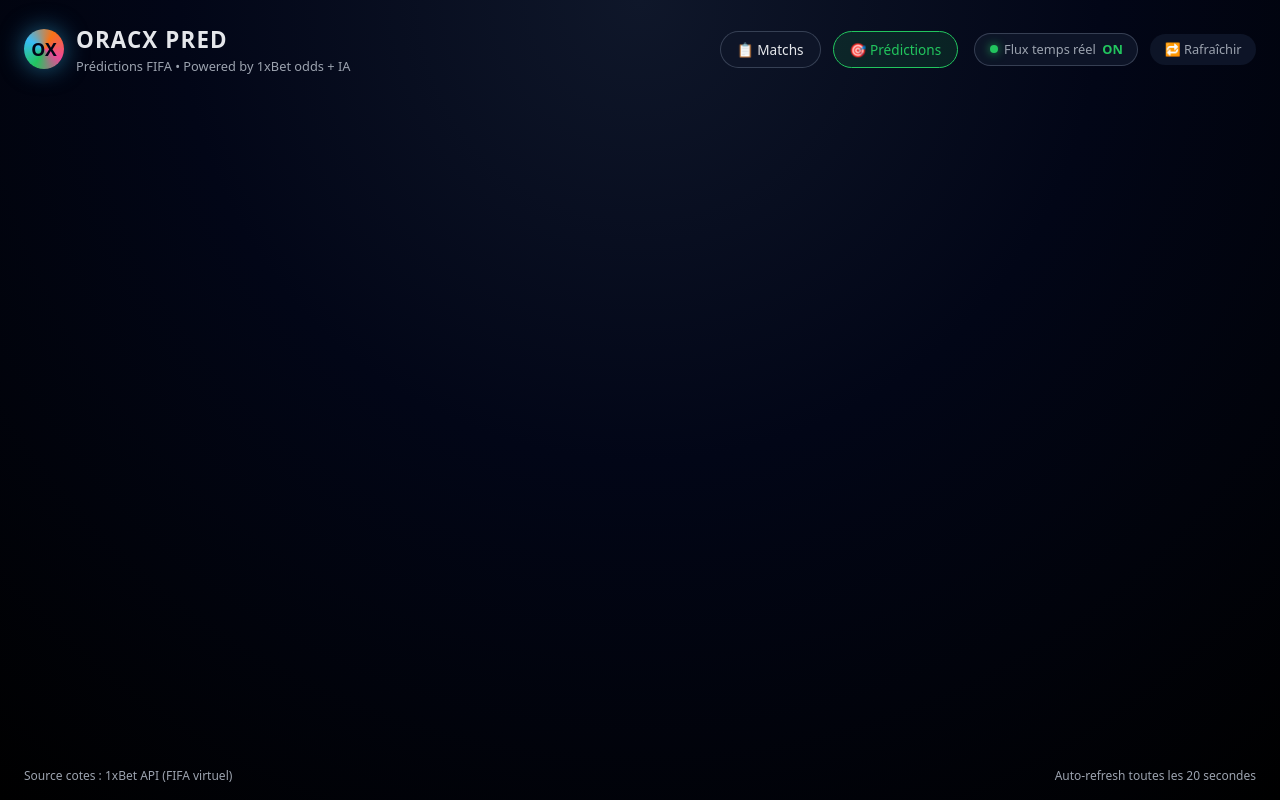
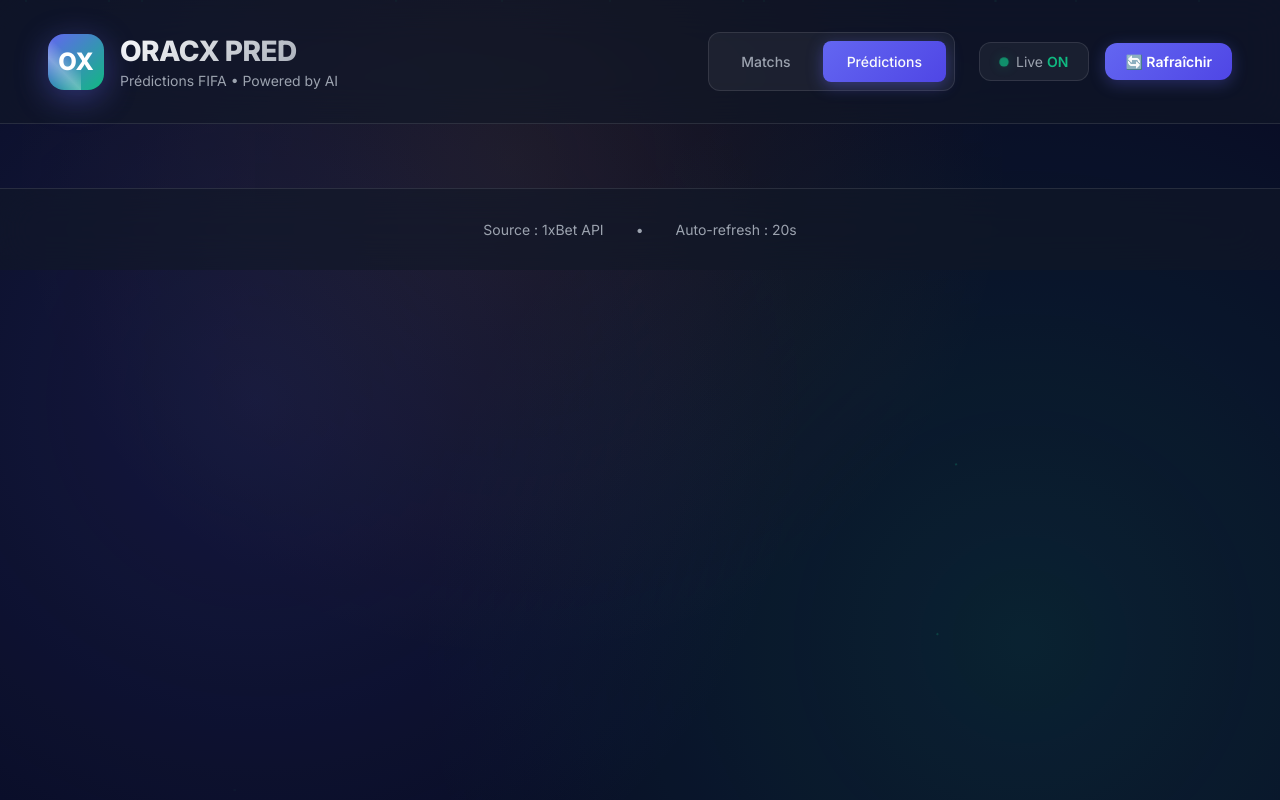
Before and after one commit to mkings225/ORACXPRED01, a Flask app: template templates/predictions.html in a window 1280 px wide. Run offline with Flask 3, Linux system fonts and the light colour scheme; the template is opened without the code that fills it, so the values that code supplies are empty.

Commit message:
Update predictions.html

```diff
--- a/templates/predictions.html
+++ b/templates/predictions.html
@@ -4,350 +4,460 @@
     <meta charset="utf-8" />
     <title>ORACX PRED – Prédictions IA</title>
     <meta name="viewport" content="width=device-width, initial-scale=1" />
+    <link href="https://fonts.googleapis.com/css2?family=Inter:wght@300;400;500;600;700;800&display=swap" rel="stylesheet">
     <style>
       :root {
-        --bg: #020817;
-        --bg-card: rgba(15, 23, 42, 0.95);
-        --bg-card-soft: rgba(15, 23, 42, 0.7);
-        --accent: #22c55e;
-        --accent-soft: rgba(34, 197, 94, 0.12);
-        --accent-2: #38bdf8;
-        --danger: #fb7185;
-        --text: #e5e7eb;
-        --muted: #9ca3af;
-        --border: rgba(148, 163, 184, 0.3);
+        --primary: #6366f1;
+        --primary-dark: #4f46e5;
+        --accent: #10b981;
+        --accent-glow: rgba(16, 185, 129, 0.4);
+        --danger: #ef4444;
+        --warning: #f59e0b;
+        --bg: #0a0e27;
+        --bg-elevated: #111827;
+        --bg-card: rgba(17, 24, 39, 0.8);
+        --text: #f9fafb;
+        --text-muted: #9ca3af;
+        --border: rgba(255, 255, 255, 0.1);
+        --glass: rgba(255, 255, 255, 0.05);
       }
 
       * {
+        margin: 0;
+        padding: 0;
         box-sizing: border-box;
       }
 
       body {
-        margin: 0;
+        font-family: 'Inter', -apple-system, BlinkMacSystemFont, sans-serif;
+        background: var(--bg);
+        color: var(--text);
         min-height: 100vh;
-        font-family: system-ui, -apple-system, BlinkMacSystemFont, "SF Pro Text",
-          sans-serif;
-        color: var(--text);
-        background: radial-gradient(circle at top, #0f172a 0, #020617 45%, #000 100%);
-        display: flex;
-        flex-direction: column;
+        overflow-x: hidden;
+        position: relative;
+      }
+
+      body::before {
+        content: '';
+        position: fixed;
+        top: 0;
+        left: 0;
+        width: 100%;
+        height: 100%;
+        background:
+          radial-gradient(circle at 20% 50%, rgba(99, 102, 241, 0.15) 0%, transparent 50%),
+          radial-gradient(circle at 80% 80%, rgba(16, 185, 129, 0.15) 0%, transparent 50%),
+          radial-gradient(circle at 40% 20%, rgba(245, 158, 11, 0.1) 0%, transparent 50%);
+        animation: gradientShift 20s ease infinite;
+        z-index: 0;
+        pointer-events: none;
+      }
+
+      @keyframes gradientShift {
+        0%, 100% { opacity: 1; }
+        50% { opacity: 0.8; }
+      }
+
+      .particles {
+        position: fixed;
+        top: 0;
+        left: 0;
+        width: 100%;
+        height: 100%;
+        overflow: hidden;
+        z-index: 1;
+        pointer-events: none;
+      }
+
+      .particle {
+        position: absolute;
+        width: 2px;
+        height: 2px;
+        background: var(--accent);
+        border-radius: 50%;
+        opacity: 0.3;
+        animation: float 15s infinite;
+      }
+
+      @keyframes float {
+        0% {
+          transform: translateY(100vh) translateX(0) rotate(0deg);
+          opacity: 0;
+        }
+        10% { opacity: 0.3; }
+        90% { opacity: 0.3; }
+        100% {
+          transform: translateY(-100vh) translateX(100px) rotate(360deg);
+          opacity: 0;
+        }
       }
 
       header {
-        padding: 1.5rem 1.5rem 0.5rem;
+        position: relative;
+        z-index: 100;
+        padding: 2rem 3rem;
+        backdrop-filter: blur(20px);
+        background: rgba(17, 24, 39, 0.6);
+        border-bottom: 1px solid var(--border);
         display: flex;
+        justify-content: space-between;
+        align-items: center;
         flex-wrap: wrap;
-        align-items: center;
-        justify-content: space-between;
-        gap: 1rem;
+        gap: 2rem;
       }
 
       .logo {
         display: flex;
         align-items: center;
-        gap: 0.75rem;
+        gap: 1rem;
       }
 
       .logo-mark {
-        width: 40px;
-        height: 40px;
-        border-radius: 999px;
-        background: conic-gradient(
-          from 210deg,
-          #22c55e,
-          #38bdf8,
-          #f97316,
-          #ec4899,
-          #22c55e
-        );
+        width: 56px;
+        height: 56px;
+        border-radius: 16px;
+        background: linear-gradient(135deg, var(--primary) 0%, var(--accent) 100%);
         display: flex;
         align-items: center;
         justify-content: center;
-        box-shadow: 0 0 25px rgba(56, 189, 248, 0.5);
+        box-shadow: 0 8px 32px rgba(99, 102, 241, 0.4);
+        position: relative;
+        overflow: hidden;
+      }
+
+      .logo-mark::before {
+        content: '';
+        position: absolute;
+        inset: 0;
+        background: linear-gradient(45deg, transparent 30%, rgba(255,255,255,0.3) 50%, transparent 70%);
+        animation: shine 3s infinite;
+      }
+
+      @keyframes shine {
+        0% { transform: translateX(-100%); }
+        100% { transform: translateX(100%); }
       }
 
       .logo-mark span {
         font-weight: 800;
-        font-size: 1.1rem;
-        color: #020617;
+        font-size: 1.5rem;
+        color: white;
+        position: relative;
+        z-index: 1;
       }
 
       .logo-text h1 {
-        margin: 0;
-        font-size: 1.4rem;
-        letter-spacing: 0.05em;
+        font-size: 1.75rem;
+        font-weight: 800;
+        background: linear-gradient(135deg, var(--text) 0%, var(--text-muted) 100%);
+        -webkit-background-clip: text;
+        -webkit-text-fill-color: transparent;
+        background-clip: text;
+        letter-spacing: -0.02em;
       }
 
       .logo-text p {
-        margin: 0.1rem 0 0;
-        font-size: 0.8rem;
-        color: var(--muted);
+        font-size: 0.875rem;
+        color: var(--text-muted);
+        margin-top: 0.25rem;
       }
 
       .nav-links {
         display: flex;
-        gap: 0.75rem;
-        align-items: center;
+        gap: 0.5rem;
+        background: var(--glass);
+        padding: 0.5rem;
+        border-radius: 12px;
+        border: 1px solid var(--border);
       }
 
       .nav-link {
-        padding: 0.5rem 1rem;
-        border-radius: 999px;
-        background: rgba(15, 23, 42, 0.9);
-        border: 1px solid var(--border);
-        color: var(--text);
+        padding: 0.75rem 1.5rem;
+        border-radius: 8px;
         text-decoration: none;
-        font-size: 0.85rem;
-        transition: all 0.2s;
+        color: var(--text-muted);
+        font-weight: 500;
+        font-size: 0.875rem;
+        transition: all 0.3s cubic-bezier(0.4, 0, 0.2, 1);
       }
 
       .nav-link:hover {
-        background: rgba(34, 197, 94, 0.12);
-        border-color: var(--accent);
+        color: var(--text);
+        background: rgba(255, 255, 255, 0.05);
       }
 
       .nav-link.active {
-        background: var(--accent-soft);
-        border-color: var(--accent);
-        color: var(--accent);
+        color: var(--text);
+        background: linear-gradient(135deg, var(--primary) 0%, var(--primary-dark) 100%);
+        box-shadow: 0 4px 16px rgba(99, 102, 241, 0.4);
       }
 
       .toolbar {
         display: flex;
-        flex-wrap: wrap;
-        gap: 0.75rem;
+        gap: 1rem;
         align-items: center;
       }
 
-      .pill {
-        padding: 0.4rem 0.9rem;
-        border-radius: 999px;
-        background: rgba(15, 23, 42, 0.9);
+      .status-badge {
+        display: flex;
+        align-items: center;
+        gap: 0.5rem;
+        padding: 0.625rem 1.25rem;
+        background: var(--glass);
         border: 1px solid var(--border);
-        color: var(--muted);
-        font-size: 0.8rem;
-        display: inline-flex;
-        align-items: center;
-        gap: 0.4rem;
+        border-radius: 12px;
+        font-size: 0.875rem;
+        color: var(--text-muted);
       }
 
-      .pill .dot {
+      .status-dot {
         width: 8px;
         height: 8px;
-        border-radius: 999px;
-        background: #22c55e;
-        box-shadow: 0 0 10px rgba(34, 197, 94, 0.9);
+        border-radius: 50%;
+        background: var(--accent);
+        box-shadow: 0 0 12px var(--accent-glow);
+        animation: pulse 2s infinite;
       }
 
-      .pill strong {
-        color: var(--accent);
+      @keyframes pulse {
+        0%, 100% { opacity: 1; transform: scale(1); }
+        50% { opacity: 0.7; transform: scale(1.2); }
       }
 
-      .pill-button {
+      .status-badge strong {
+        color: var(--accent);
+        font-weight: 600;
+      }
+
+      .btn {
+        padding: 0.625rem 1.25rem;
+        background: linear-gradient(135deg, var(--primary) 0%, var(--primary-dark) 100%);
+        border: none;
+        border-radius: 12px;
+        color: white;
+        font-weight: 600;
+        font-size: 0.875rem;
         cursor: pointer;
-        transition: background 0.15s, transform 0.1s, box-shadow 0.1s;
-        border: none;
+        transition: all 0.3s cubic-bezier(0.4, 0, 0.2, 1);
+        box-shadow: 0 4px 16px rgba(99, 102, 241, 0.3);
         font-family: inherit;
       }
 
-      .pill-button:hover {
-        background: rgba(34, 197, 94, 0.12);
-        box-shadow: 0 0 10px rgba(34, 197, 94, 0.4);
-        transform: translateY(-1px);
+      .btn:hover {
+        transform: translateY(-2px);
+        box-shadow: 0 8px 24px rgba(99, 102, 241, 0.4);
       }
 
       main {
-        flex: 1;
-        padding: 0 1.5rem 1.5rem;
+        position: relative;
+        z-index: 10;
+        padding: 2rem 3rem;
+        max-width: 1800px;
+        margin: 0 auto;
+        width: 100%;
       }
 
       .predictions-grid {
         display: grid;
-        grid-template-columns: repeat(auto-fill, minmax(350px, 1fr));
-        gap: 1.25rem;
-      }
-
-      @media (max-width: 600px) {
-        .predictions-grid {
-          grid-template-columns: 1fr;
-        }
+        grid-template-columns: repeat(auto-fill, minmax(380px, 1fr));
+        gap: 2rem;
       }
 
       .prediction-card {
         background: var(--bg-card);
-        border-radius: 1.25rem;
-        border: 1px solid rgba(148, 163, 184, 0.3);
-        box-shadow: 0 24px 80px rgba(15, 23, 42, 0.9);
+        backdrop-filter: blur(20px);
+        border-radius: 24px;
+        border: 1px solid var(--border);
+        box-shadow: 0 20px 60px rgba(0, 0, 0, 0.3);
+        padding: 2rem;
+        transition: all 0.4s cubic-bezier(0.4, 0, 0.2, 1);
+        position: relative;
         overflow: hidden;
-        backdrop-filter: blur(18px);
-        position: relative;
-        padding: 1.5rem;
-        transition: transform 0.2s, box-shadow 0.2s;
+      }
+
+      .prediction-card::before {
+        content: '';
+        position: absolute;
+        top: 0;
+        left: 0;
+        right: 0;
+        height: 2px;
+        background: linear-gradient(90deg, transparent, var(--primary), transparent);
       }
 
       .prediction-card:hover {
-        transform: translateY(-4px);
-        box-shadow: 0 32px 100px rgba(15, 23, 42, 1);
-      }
-
-      .prediction-card::before {
-        content: "";
-        position: absolute;
-        inset: 0;
-        background: radial-gradient(
-          circle at top left,
-          rgba(56, 189, 248, 0.18),
-          transparent 55%
-        );
-        opacity: 0.7;
-        pointer-events: none;
+        transform: translateY(-8px) scale(1.02);
+        box-shadow: 0 32px 80px rgba(99, 102, 241, 0.3);
+        border-color: var(--primary);
       }
 
       .prediction-header {
-        position: relative;
-        z-index: 1;
-        margin-bottom: 1rem;
+        margin-bottom: 1.5rem;
       }
 
       .prediction-league {
         font-size: 0.75rem;
-        color: var(--muted);
+        font-weight: 600;
         text-transform: uppercase;
         letter-spacing: 0.1em;
-        margin-bottom: 0.5rem;
+        color: var(--text-muted);
+        margin-bottom: 0.75rem;
       }
 
       .prediction-teams {
-        font-size: 1.1rem;
+        font-size: 1.25rem;
         font-weight: 700;
-        margin-bottom: 0.75rem;
         line-height: 1.4;
+        margin-bottom: 1rem;
+        background: linear-gradient(135deg, var(--text) 0%, var(--text-muted) 100%);
+        -webkit-background-clip: text;
+        -webkit-text-fill-color: transparent;
+        background-clip: text;
       }
 
       .prediction-status {
         display: inline-flex;
         align-items: center;
-        gap: 0.4rem;
-        padding: 0.3rem 0.7rem;
-        border-radius: 999px;
-        background: rgba(15, 23, 42, 0.9);
+        gap: 0.5rem;
+        padding: 0.5rem 1rem;
+        background: var(--glass);
         border: 1px solid var(--border);
-        font-size: 0.75rem;
-        color: var(--muted);
+        border-radius: 8px;
+        font-size: 0.875rem;
+        color: var(--text-muted);
       }
 
       .prediction-main {
-        position: relative;
-        z-index: 1;
-        margin: 1.5rem 0;
+        margin: 2rem 0;
       }
 
       .prediction-badge {
         display: inline-flex;
         align-items: center;
         gap: 0.75rem;
-        padding: 0.75rem 1.25rem;
-        border-radius: 0.75rem;
+        padding: 1rem 1.5rem;
+        border-radius: 16px;
         font-size: 1rem;
         font-weight: 700;
         text-transform: uppercase;
         letter-spacing: 0.05em;
-        box-shadow: 0 4px 16px rgba(0, 0, 0, 0.3);
-        margin-bottom: 1rem;
+        margin-bottom: 1.5rem;
+        box-shadow: 0 8px 24px rgba(0, 0, 0, 0.2);
+        position: relative;
+        overflow: hidden;
+      }
+
+      .prediction-badge::before {
+        content: '';
+        position: absolute;
+        inset: 0;
+        background: linear-gradient(45deg, transparent 30%, rgba(255,255,255,0.2) 50%, transparent 70%);
+        animation: shine 3s infinite;
       }
 
       .prediction-badge.chip-1 {
-        background: linear-gradient(135deg, #22c55e 0%, #16a34a 100%);
-        color: #fff;
-        border: 1px solid rgba(34, 197, 94, 0.5);
-        box-shadow: 0 4px 16px rgba(34, 197, 94, 0.4);
+        background: linear-gradient(135deg, var(--accent) 0%, #059669 100%);
+        color: white;
       }
 
       .prediction-badge.chip-N {
-        background: linear-gradient(135deg, #facc15 0%, #eab308 100%);
-        color: #000;
-        border: 1px solid rgba(250, 204, 21, 0.5);
-        box-shadow: 0 4px 16px rgba(250, 204, 21, 0.4);
+        background: linear-gradient(135deg, var(--warning) 0%, #d97706 100%);
+        color: white;
       }
 
       .prediction-badge.chip-2 {
-        background: linear-gradient(135deg, #fb7185 0%, #f43f5e 100%);
-        color: #fff;
-        border: 1px solid rgba(251, 113, 133, 0.5);
-        box-shadow: 0 4px 16px rgba(251, 113, 133, 0.4);
+        background: linear-gradient(135deg, var(--danger) 0%, #dc2626 100%);
+        color: white;
       }
 
       .prediction-badge.chip-indecis {
-        background: rgba(31, 41, 55, 0.9);
-        color: var(--muted);
+        background: var(--glass);
         border: 1px solid var(--border);
+        color: var(--text-muted);
       }
 
       .confidence-section {
-        position: relative;
-        z-index: 1;
-        margin-top: 1.5rem;
+        margin: 2rem 0;
       }
 
       .confidence-label {
         display: flex;
         justify-content: space-between;
         align-items: center;
-        margin-bottom: 0.5rem;
-        font-size: 0.85rem;
+        margin-bottom: 0.75rem;
+        font-size: 0.875rem;
+        color: var(--text-muted);
       }
 
       .confidence-value {
-        font-size: 1.5rem;
-        font-weight: 700;
-        color: var(--accent);
-        text-shadow: 0 0 12px rgba(34, 197, 94, 0.6);
+        font-size: 2rem;
+        font-weight: 800;
+        background: linear-gradient(135deg, var(--accent) 0%, var(--primary) 100%);
+        -webkit-background-clip: text;
+        -webkit-text-fill-color: transparent;
+        background-clip: text;
+        text-shadow: 0 0 20px var(--accent-glow);
       }
 
       .confidence-bar {
         width: 100%;
         height: 12px;
-        background: rgba(15, 23, 42, 0.9);
+        background: var(--glass);
         border-radius: 999px;
         overflow: hidden;
-        border: 1px solid rgba(148, 163, 184, 0.2);
+        border: 1px solid var(--border);
         position: relative;
       }
 
       .confidence-fill {
         height: 100%;
-        background: linear-gradient(90deg, #22c55e, #4ade80, #eab308, #f97316, #ef4444);
-        transition: width 0.8s cubic-bezier(0.4, 0, 0.2, 1);
+        background: linear-gradient(90deg, var(--accent) 0%, var(--primary) 50%, var(--warning) 100%);
+        transition: width 1s cubic-bezier(0.4, 0, 0.2, 1);
         position: relative;
-        box-shadow: 0 0 15px rgba(34, 197, 94, 0.6);
+        box-shadow: 0 0 20px var(--accent-glow);
+      }
+
+      .confidence-fill::after {
+        content: '';
+        position: absolute;
+        top: 0;
+        left: 0;
+        right: 0;
+        bottom: 0;
+        background: linear-gradient(90deg, transparent, rgba(255,255,255,0.3), transparent);
+        animation: shimmer 2s infinite;
+      }
+
+      @keyframes shimmer {
+        0% { transform: translateX(-100%); }
+        100% { transform: translateX(100%); }
       }
 
       .probabilities {
-        position: relative;
-        z-index: 1;
-        margin-top: 1.5rem;
-        padding-top: 1.5rem;
+        margin-top: 2rem;
+        padding-top: 2rem;
         border-top: 1px solid var(--border);
       }
 
       .prob-title {
-        font-size: 0.85rem;
-        color: var(--muted);
+        font-size: 0.875rem;
+        font-weight: 600;
         text-transform: uppercase;
         letter-spacing: 0.1em;
-        margin-bottom: 1rem;
+        color: var(--text-muted);
+        margin-bottom: 1.5rem;
       }
 
       .prob-item {
-        margin-bottom: 1rem;
+        margin-bottom: 1.5rem;
       }
 
       .prob-row {
         display: flex;
         justify-content: space-between;
         align-items: center;
-        margin-bottom: 0.4rem;
-        font-size: 0.9rem;
+        margin-bottom: 0.5rem;
+        font-size: 0.875rem;
       }
 
       .prob-label {
@@ -355,11 +465,12 @@
         align-items: center;
         gap: 0.5rem;
         color: var(--text);
+        font-weight: 500;
       }
 
       .prob-value {
         font-weight: 700;
-        font-size: 1rem;
+        font-size: 1.125rem;
       }
 
       .prob-value.prob-1 {
@@ -367,7 +478,7 @@
       }
 
       .prob-value.prob-N {
-        color: #facc15;
+        color: var(--warning);
       }
 
       .prob-value.prob-2 {
@@ -377,52 +488,49 @@
       .prob-bar {
         width: 100%;
         height: 8px;
-        background: rgba(15, 23, 42, 0.9);
+        background: var(--glass);
         border-radius: 999px;
         overflow: hidden;
-        margin-top: 0.3rem;
+        margin-top: 0.5rem;
+        border: 1px solid var(--border);
       }
 
       .prob-bar-fill {
         height: 100%;
-        transition: width 0.5s ease-out;
+        transition: width 0.8s cubic-bezier(0.4, 0, 0.2, 1);
       }
 
       .prob-bar-fill.prob-1 {
-        background: linear-gradient(90deg, #22c55e, #16a34a);
+        background: linear-gradient(90deg, var(--accent) 0%, #059669 100%);
       }
 
       .prob-bar-fill.prob-N {
-        background: linear-gradient(90deg, #facc15, #eab308);
+        background: linear-gradient(90deg, var(--warning) 0%, #d97706 100%);
       }
 
       .prob-bar-fill.prob-2 {
-        background: linear-gradient(90deg, #fb7185, #f43f5e);
+        background: linear-gradient(90deg, var(--danger) 0%, #dc2626 100%);
       }
 
       footer {
-        padding: 0.5rem 1.5rem 1rem;
-        font-size: 0.75rem;
-        color: var(--muted);
-        display: flex;
-        justify-content: space-between;
-        flex-wrap: wrap;
-        gap: 0.5rem;
+        position: relative;
+        z-index: 10;
+        padding: 2rem 3rem;
+        text-align: center;
+        color: var(--text-muted);
+        font-size: 0.875rem;
+        border-top: 1px solid var(--border);
+        background: rgba(17, 24, 39, 0.6);
+        backdrop-filter: blur(20px);
       }
 
-      @media (max-width: 600px) {
+      @media (max-width: 768px) {
         header {
-          padding: 1rem 1rem 0.5rem;
+          padding: 1.5rem;
         }
 
         main {
-          padding: 0 1rem 1rem;
-        }
-
-        footer {
-          padding: 0.5rem 1rem 1rem;
-          flex-direction: column;
-          align-items: flex-start;
+          padding: 1.5rem;
         }
 
         .predictions-grid {
@@ -430,33 +538,33 @@
         }
 
         .prediction-card {
-          padding: 1rem;
+          padding: 1.5rem;
         }
       }
     </style>
   </head>
   <body>
+    <div class="particles" id="particles"></div>
+
     <header>
       <div class="logo">
         <div class="logo-mark"><span>OX</span></div>
         <div class="logo-text">
           <h1>ORACX PRED</h1>
-          <p>Prédictions FIFA • Powered by 1xBet odds + IA</p>
+          <p>Prédictions FIFA • Powered by AI</p>
         </div>
       </div>
-      <div style="display: flex; align-items: center; gap: 1rem; flex-wrap: wrap;">
+      <div style="display: flex; align-items: center; gap: 1.5rem; flex-wrap: wrap;">
         <div class="nav-links">
-          <a href="/" class="nav-link">📋 Matchs</a>
-          <a href="/predictions" class="nav-link active">🎯 Prédictions</a>
+          <a href="/" class="nav-link">Matchs</a>
+          <a href="/predictions" class="nav-link active">Prédictions</a>
         </div>
         <div class="toolbar">
-          <div class="pill">
-            <span class="dot"></span>
-            Flux temps réel <strong>ON</strong>
+          <div class="status-badge">
+            <span class="status-dot"></span>
+            <span>Live <strong>ON</strong></span>
           </div>
-          <button id="refreshBtn" class="pill pill-button">
-            🔁 Rafraîchir
-          </button>
+          <button id="refreshBtn" class="btn">🔄 Rafraîchir</button>
         </div>
       </div>
     </header>
@@ -503,7 +611,7 @@
 
             <div class="confidence-section">
               <div class="confidence-label">
-                <span>Confiance</span>
+                <span>Confiance IA</span>
                 <span class="confidence-value">{{ m.confidence }}%</span>
               </div>
               <div class="confidence-bar">
@@ -560,18 +668,31 @@
     </main>
 
     <footer>
-      <span>Source cotes : 1xBet API (FIFA virtuel)</span>
-      <span>Auto-refresh toutes les 20 secondes</span>
+      <div style="display: flex; justify-content: center; gap: 2rem; flex-wrap: wrap;">
+        <span>Source : 1xBet API</span>
+        <span>•</span>
+        <span>Auto-refresh : 20s</span>
+      </div>
     </footer>
 
     <script>
+      const particlesEl = document.getElementById('particles');
+      for (let i = 0; i < 20; i++) {
+        const particle = document.createElement('div');
+        particle.className = 'particle';
+        particle.style.left = Math.random() * 100 + '%';
+        particle.style.animationDelay = Math.random() * 15 + 's';
+        particle.style.animationDuration = (10 + Math.random() * 10) + 's';
+        particlesEl.appendChild(particle);
+      }
+
       const gridEl = document.getElementById("predictionsGrid");
       const refreshBtn = document.getElementById("refreshBtn");
 
       async function loadPredictions(manual = false) {
         try {
           if (manual) {
-            refreshBtn.textContent = "⏳ Rafraîchissement…";
+            refreshBtn.textContent = "⏳ Chargement…";
             refreshBtn.disabled = true;
           }
           const res = await fetch("/api/matches");
@@ -581,7 +702,7 @@
           console.error(e);
         } finally {
           if (manual) {
-            refreshBtn.textContent = "🔁 Rafraîchir";
+            refreshBtn.textContent = "🔄 Rafraîchir";
             refreshBtn.disabled = false;
           }
         }
@@ -631,7 +752,7 @@
 
               <div class="confidence-section">
                 <div class="confidence-label">
-                  <span>Confiance</span>
+                  <span>Confiance IA</span>
                   <span class="confidence-value">${m.confidence?.toFixed(1) || 0}%</span>
                 </div>
                 <div class="confidence-bar">
```
